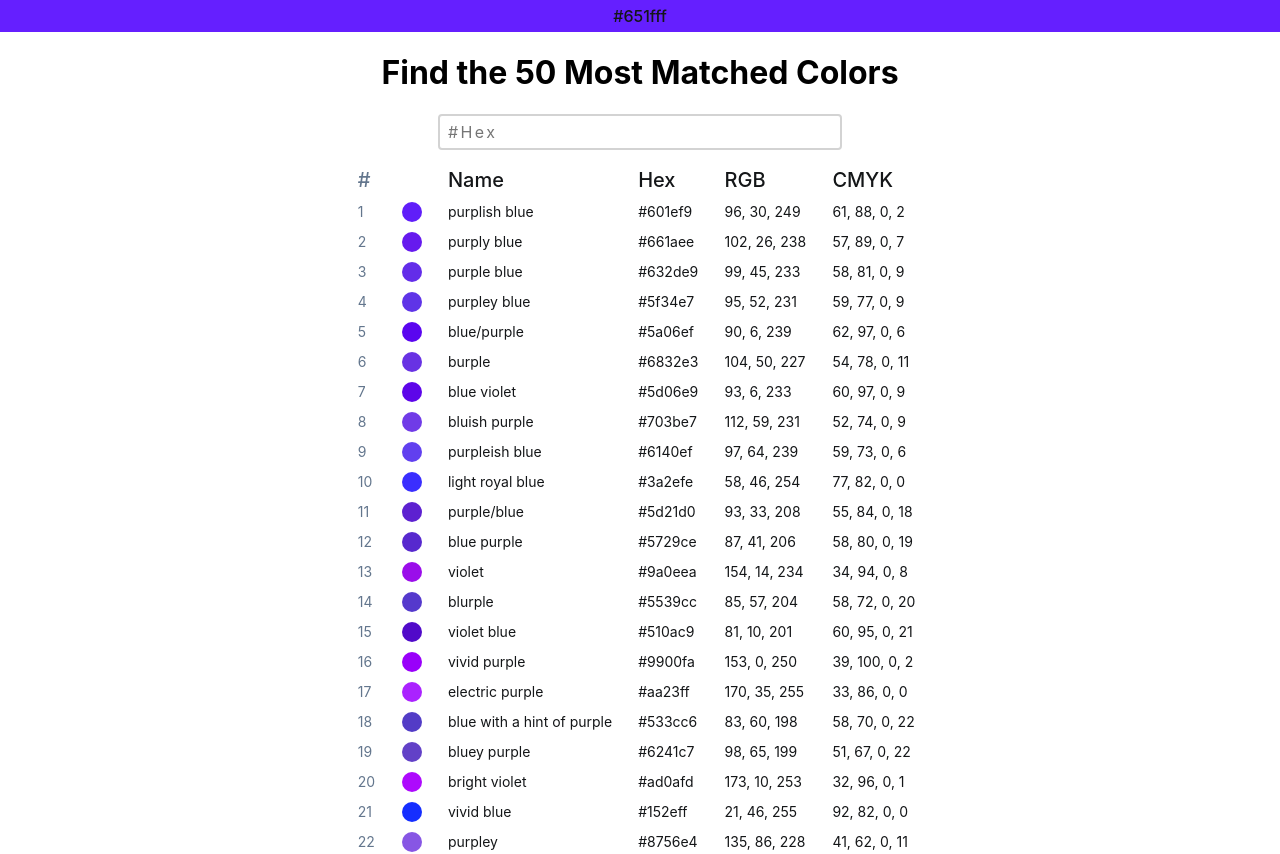
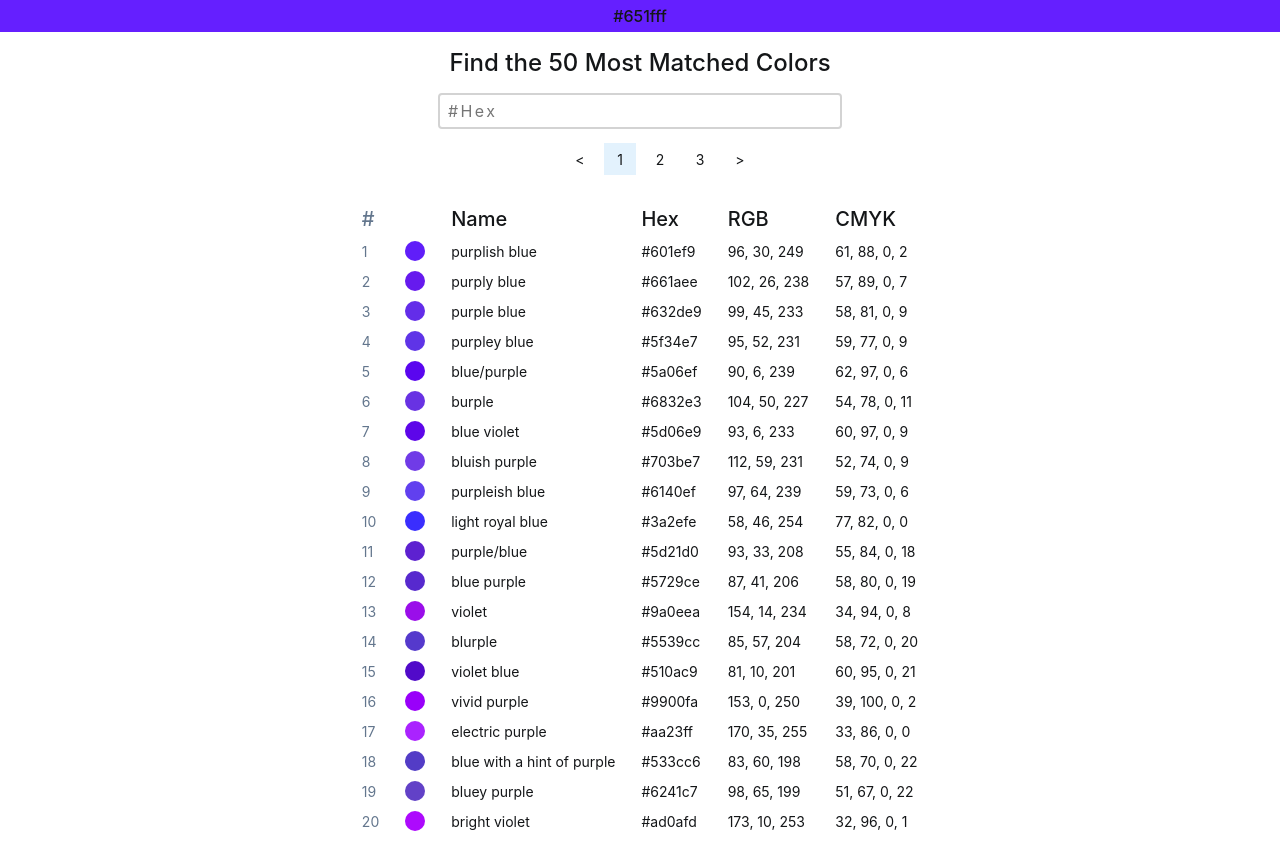
Before and after one commit to scotteau/codetest-color-matcher, a React (Create React App) app: page / in a window 1280 px wide. Shown: the top 854 px of the page. Built offline with nearby package versions, Linux system fonts and the light colour scheme.

Commit message:
added react-paginate & implemented pagination

```diff
--- a/package.json
+++ b/package.json
@@ -8,6 +8,7 @@
     "@testing-library/user-event": "^7.1.2",
     "react": "^16.13.1",
     "react-dom": "^16.13.1",
+    "react-paginate": "^6.5.0",
     "react-scripts": "3.4.3"
   },
   "scripts": {
--- a/src/components/App/App.css
+++ b/src/components/App/App.css
@@ -14,6 +14,14 @@
   font-weight: 400;
   color: #141618;
   font-weight: 500;
+}
+.App h1 {
+  font-family: -apple-system, BlinkMacSystemFont, avenir next, avenir, helvetica, helvetica neue, ubuntu, roboto, noto, segoe ui, arial, sans-serif;
+  font-size: 1.25rem;
+  font-weight: 500;
+  color: #141618;
+  font-weight: 500;
+  font-size: 1.5rem;
 }
 .App form {
   width: 100%;
@@ -38,6 +46,48 @@
 }
 .App form .colorInput--invalid {
   border-color: crimson;
+}
+.App .pagination {
+  font-family: -apple-system, BlinkMacSystemFont, avenir next, avenir, helvetica, helvetica neue, ubuntu, roboto, noto, segoe ui, arial, sans-serif;
+  font-size: 0.875rem;
+  font-weight: 400;
+  color: #141618;
+  width: 100%;
+  list-style: none;
+  display: flex;
+  align-items: center;
+  justify-content: center;
+  user-select: none;
+}
+.App .pagination .page, .App .pagination .previous, .App .pagination .next {
+  margin: 0 0.25rem;
+  display: flex;
+  align-items: center;
+  justify-content: center;
+}
+.App .pagination .page:focus, .App .pagination .previous:focus, .App .pagination .next:focus {
+  outline: none;
+}
+.App .pagination .page__link, .App .pagination .previous__link, .App .pagination .next__link {
+  border-radius: 0.2rem;
+  width: 2rem;
+  display: flex;
+  align-items: center;
+  justify-content: center;
+  height: 2rem;
+}
+.App .pagination .page__link:hover, .App .pagination .previous__link:hover, .App .pagination .next__link:hover {
+  cursor: pointer;
+  background: lightgray;
+}
+.App .pagination .page__link:focus, .App .pagination .previous__link:focus, .App .pagination .next__link:focus {
+  outline: none;
+}
+.App .pagination .page--active, .App .pagination .previous--active, .App .pagination .next--active {
+  background: #e3f2fd;
+}
+.App .pagination .page--active:hover, .App .pagination .previous--active:hover, .App .pagination .next--active:hover {
+  background: #e3f2fd;
 }
 .App table {
   font-family: -apple-system, BlinkMacSystemFont, avenir next, avenir, helvetica, helvetica neue, ubuntu, roboto, noto, segoe ui, arial, sans-serif;
--- a/src/components/App/App.js
+++ b/src/components/App/App.js
@@ -2,6 +2,7 @@ import React from 'react';
 import './App.css';
 import * as rawData from "../../model/colors.json";
 import {getColorDistance, hexToCMYK, hexToRGB} from "../../Utilities/utilities";
+import ReactPaginate from "react-paginate";
 
 function App() {
 
@@ -16,6 +17,11 @@ function App() {
     const colorInput = React.useRef(null);
 
     let [touched, setTouched] = React.useState(false);
+
+    const [first, setFirst] = React.useState(0);
+
+    const maxItem = 50;
+    const pageSize = 20;
 
     function handleChange(event) {
         const hex = event.target.value;
@@ -64,15 +70,27 @@ function App() {
                 rgb: hexToRGB(hex),
                 cmyk: hexToCMYK(hex),
                 distance: getColorDistance(inputtedColor, hex)
-            })).sort((a, b) => a.distance - b.distance).slice(0, 50);
+            })).sort((a, b) => a.distance - b.distance)
+                .slice(0, maxItem)
+                .map((item, index) => ({
+                    ...item,
+                    index: index
+                }));
 
-            setData(composedData);
+            const result = composedData.slice(first, first + pageSize);
+            setData(result);
         }
-    }, [inputtedColor])
+    }, [inputtedColor, first])
 
 
     function assignClasses() {
         return `colorInput ${touched && !isValid && "colorInput--invalid"} ${touched && isValid && "colorInput--valid"}`;
+    }
+
+    function handlePageClick(e) {
+        const selectedPage = e.selected;
+        const first = Math.ceil(selectedPage * pageSize);
+        setFirst(first);
     }
 
     return (
@@ -94,6 +112,24 @@ function App() {
             </form>
 
             {data.length > 0 && <>
+                <ReactPaginate
+                    pageCount={Math.ceil(maxItem / pageSize)}
+                    previousLabel={'<'}
+                    nextLabel={'>'}
+                    previousClassName={'previous'}
+                    nextClassName={'next'}
+                    previousLinkClassName={'previous__link'}
+                    nextLinkClassName={'next__link'}
+                    pageRangeDisplayed={pageSize}
+                    marginPagesDisplayed={2}
+                    onPageChange={(e) => handlePageClick(e)}
+                    containerClassName={'pagination'}
+                    pageClassName={'page'}
+                    pageLinkClassName={'page__link'}
+                    breakClassName={'break-me'}
+                    initialPage={0}
+                    activeClassName={'page--active'}
+                />
                 <table>
                     <thead>
                     <tr>
@@ -108,7 +144,7 @@ function App() {
 
                     <tbody>
                     {
-                        data.map(({name, hex, rgb, cmyk}, index) => (
+                        data.map(({name, hex, rgb, cmyk, index}) => (
                             <tr key={hex}>
                                 <td className={"index"}>{index + 1}</td>
                                 <td>
--- a/src/components/App/App.scss
+++ b/src/components/App/App.scss
@@ -13,6 +13,12 @@
     justify-content: center;
     @include body;
     font-weight: 500;
+  }
+
+  h1 {
+    @include header;
+    font-weight: 500;
+    font-size: 1.5rem;
   }
 
   form {
@@ -41,6 +47,59 @@
 
     }
   }
+
+  .pagination {
+    @include desc;
+    width: 100%;
+    list-style: none;
+    display: flex;
+    align-items: center;
+    justify-content: center;
+    user-select: none;
+
+
+    .page, .previous, .next {
+      margin: 0 0.25rem;
+      display: flex;
+      align-items: center;
+      justify-content: center;
+
+      &:focus {
+        outline: none;
+      }
+
+
+      &__link {
+        border-radius: 0.2rem;
+        width: 2rem;
+        display: flex;
+        align-items: center;
+        justify-content: center;
+        height: 2rem;
+
+        &:hover {
+          cursor: pointer;
+          background: lightgray;
+        }
+
+
+        &:focus {
+          outline: none;
+        }
+
+      }
+
+      &--active {
+        background: #e3f2fd;
+
+        &:hover {
+          background: #e3f2fd;
+        }
+      }
+
+    }
+  }
+
 
   table {
     font-family: $font-family;
--- a/src/index.css
+++ b/src/index.css
@@ -1,10 +1,8 @@
 body {
   margin: 0;
-  font-family: -apple-system, BlinkMacSystemFont, 'Segoe UI', 'Roboto', 'Oxygen',
-    'Ubuntu', 'Cantarell', 'Fira Sans', 'Droid Sans', 'Helvetica Neue',
-    sans-serif;
-  -webkit-font-smoothing: antialiased;
-  -moz-osx-font-smoothing: grayscale;
+  width: 100vw;
+  overflow-x: hidden;
+
 }
 
 code {
```
Also changed, not shown: 2 other files (tests, documents, lock files or other folders).
